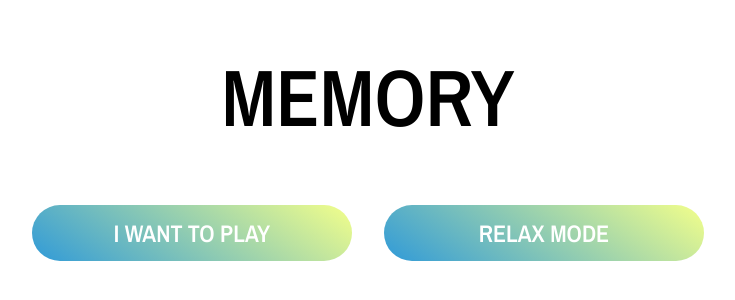
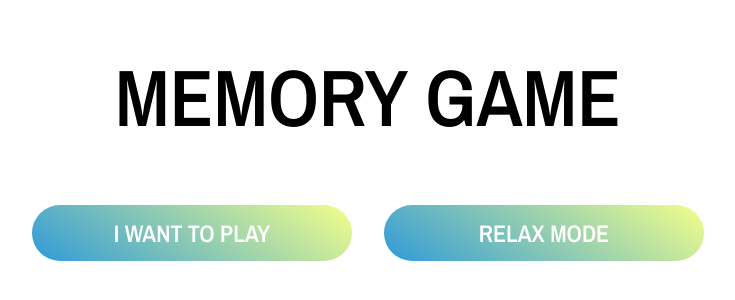
Before and after one commit to Glass-sama/Memory-Game, a plain HTML site: page index.html in a window 1280 px wide. Shown: the part 248-548 px from the top of the page, without its empty margins (272-1007 px from the left). Drawn offline with nearby package versions, Linux system fonts and the light colour scheme.

Commit message:
index.html

```diff
--- a/index.html
+++ b/index.html
@@ -11,7 +11,7 @@
 
 <body>
     <div id="welcome" class="welcome">
-        <h1>Memory</h1>
+        <h1>Memory Game</h1>
         <div class="welcome-button">
             <button id="normal-game">I want to Play</button>
             <button id="relax-game">Relax mode</button>
```
